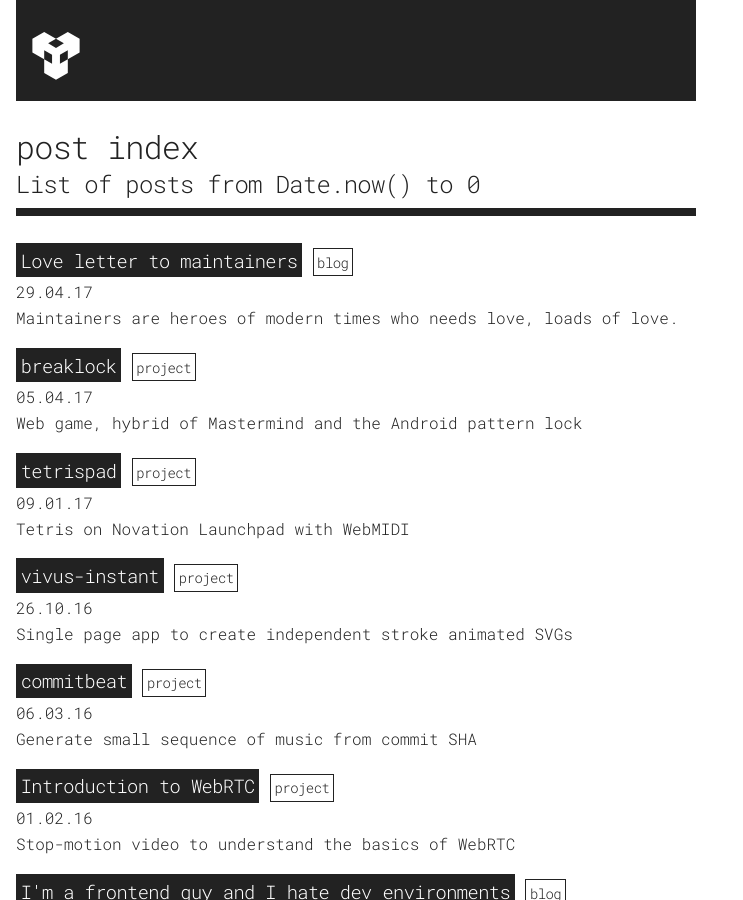
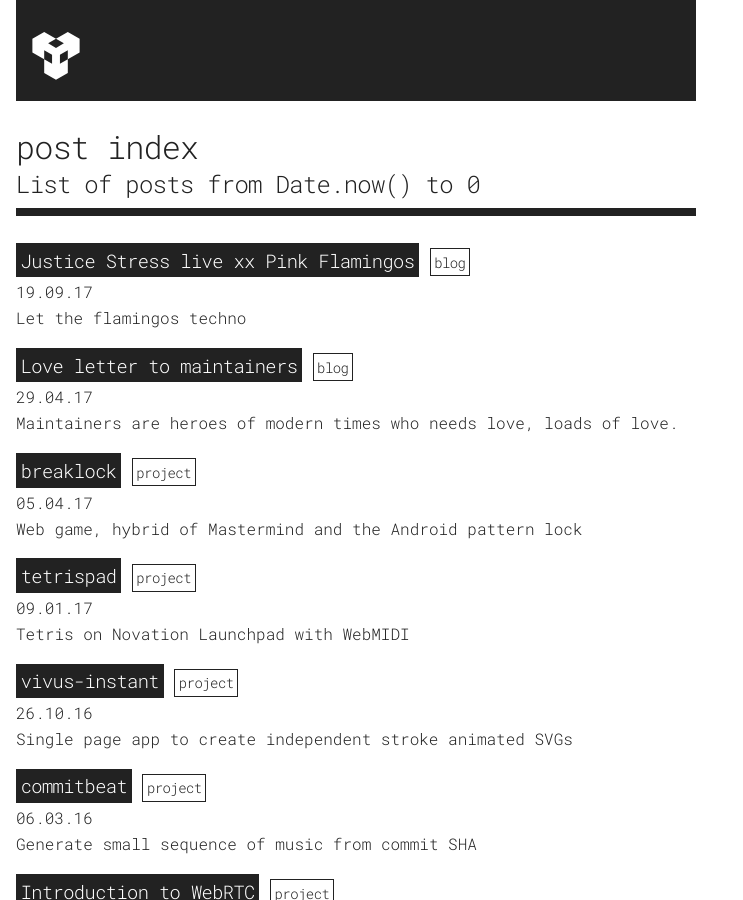
Before and after one commit to maxwellito/dotcom, a Jekyll site: the page built from history.md, in a window 1280 px wide and 900 px high. Shown: the whole window, without its empty margins (0-743 px from the left). Built offline with Jekyll 4.4.1, drawn with Linux system fonts in a browser that asks for light colours.

Commit message:
Add Justice post

```diff
--- /dev/null
+++ b/_posts/2017-09-20-pink-stress-flamingos-justice-live.md
@@ -0,0 +1,20 @@
+---
+layout: post
+type: blog
+title: "Justice Stress live xx Pink Flamingos"
+date: 2017-09-20 00:00:00 +0100
+category: video
+description: Let the flamingos techno
+tags: [wtf video movie justice stress electro]
+theme: bright
+url: pink-stress-flamingos-justice-live
+---
+Here are the consequences of a lack of sleep and massive listening of Justice live.
+
+<div class="r16-9">
+  <div class="content">
+    <iframe src="https://www.youtube.com/watch?v=1VPFsL9nF2I" width="100%" height="100%" frameborder="0"></iframe>
+  </div>
+</div>
+
+This awkward moment was offered to you by the grace of Pink Flamingos.
```
Also changed, not shown: _posts/2017-04-30-love-letter-to-maintainers.md (+3 -3 lines).
